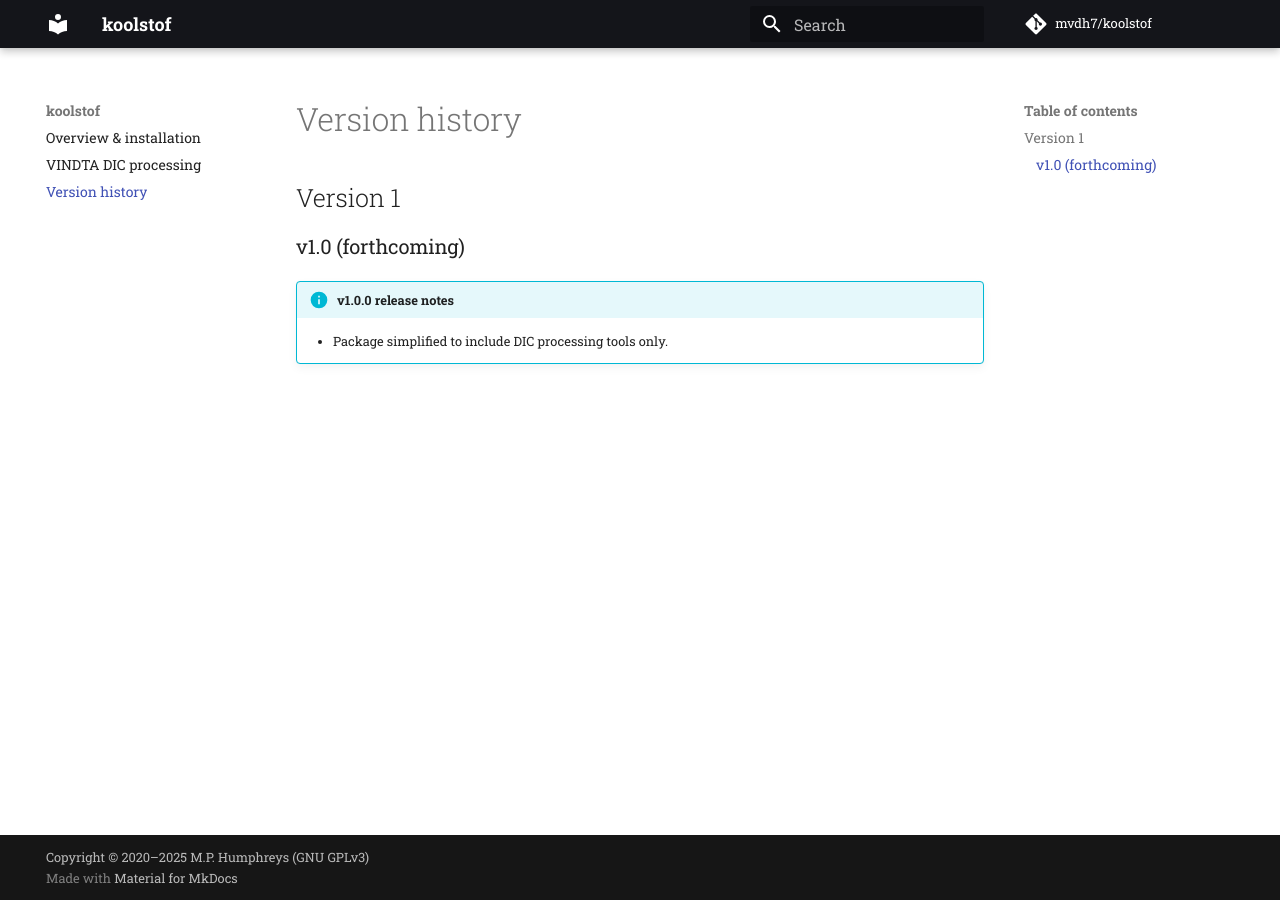
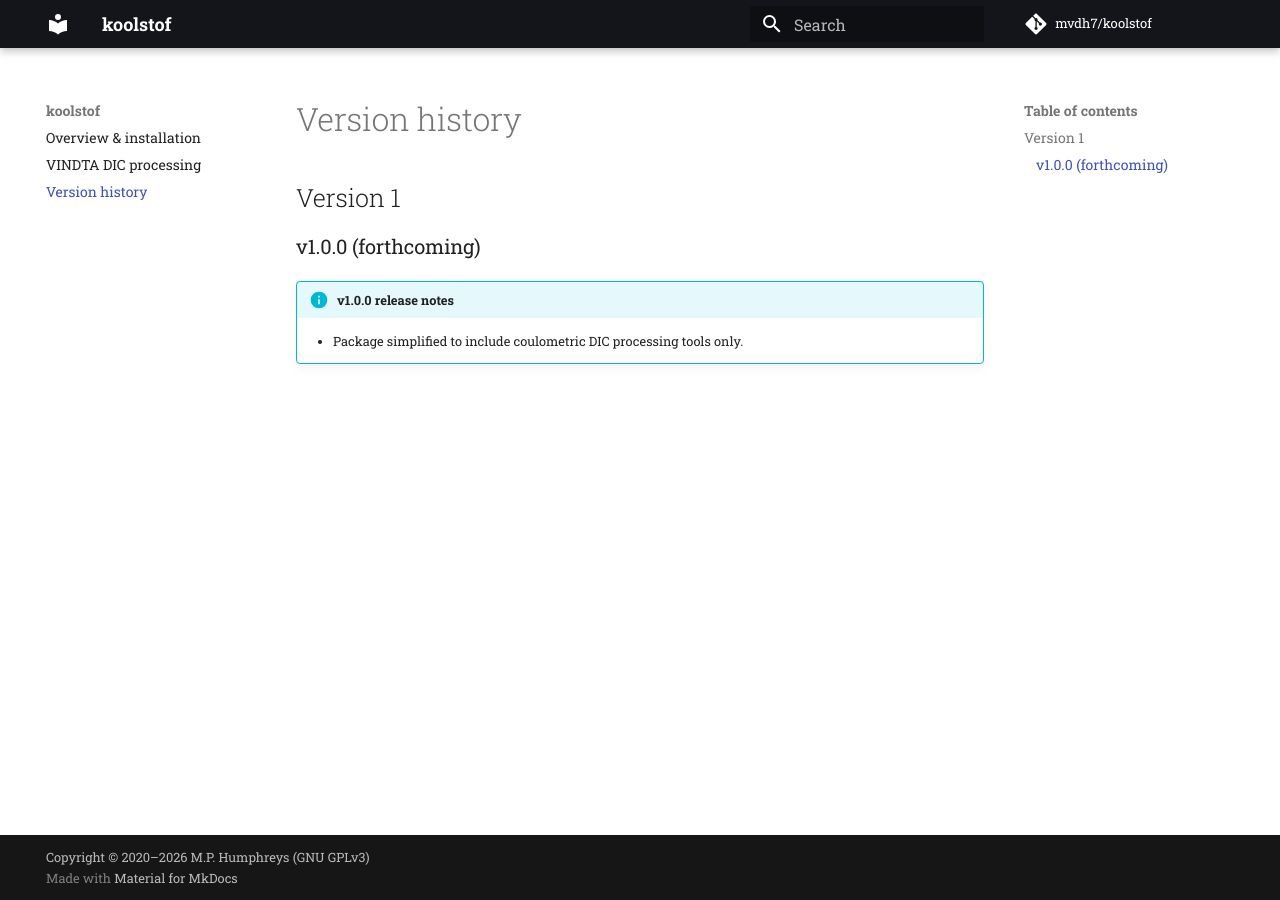
Before and after one commit to mvdh7/koolstof, an MkDocs documentation site: the page built from docs/versions.md, in a window 1280 px wide. Built offline with MkDocs 1.6.1 and Material for MkDocs 9.7.7, drawn with Linux system fonts in a browser that asks for light colours; comment, search, counter and statistics services are not loaded.

Commit message:
Updates towards v1

```diff
--- a/docs/requirements.txt
+++ /dev/null
@@ -1 +0,0 @@
-mkdocs-material
--- a/docs/versions.md
+++ b/docs/versions.md
@@ -2,8 +2,8 @@
 
 ## Version 1
 
-### v1.0 (forthcoming)
+### v1.0.0 (forthcoming)
 
 !!! info "v1.0.0 release notes"
 
-    * Package simplified to include DIC processing tools only.
+    * Package simplified to include coulometric DIC processing tools only.
--- a/mkdocs.yml
+++ b/mkdocs.yml
@@ -2,7 +2,7 @@ site_name: koolstof
 site_author: Matthew P. Humphreys
 site_description: Processing measurements of dissolved inorganic carbon
 site_url: https://koolstof.hseao3.group/
-copyright: Copyright &copy; 2020–2025  M.P. Humphreys  (GNU GPLv3)
+copyright: Copyright &copy; 2020–2026  M.P. Humphreys  (GNU GPLv3)
 
 repo_name: mvdh7/koolstof
 repo_url: https://github.com/mvdh7/koolstof
--- a/ruff.toml
+++ /dev/null
@@ -1,6 +0,0 @@
-line-length = 79
-
-[lint.isort]
-combine-as-imports = true
-force-single-line = false
-lines-after-imports = 2
```
Also changed, not shown: docs/index.md (+6 -0 lines), pyproject.toml (+14 -10 lines), 3 other files.
